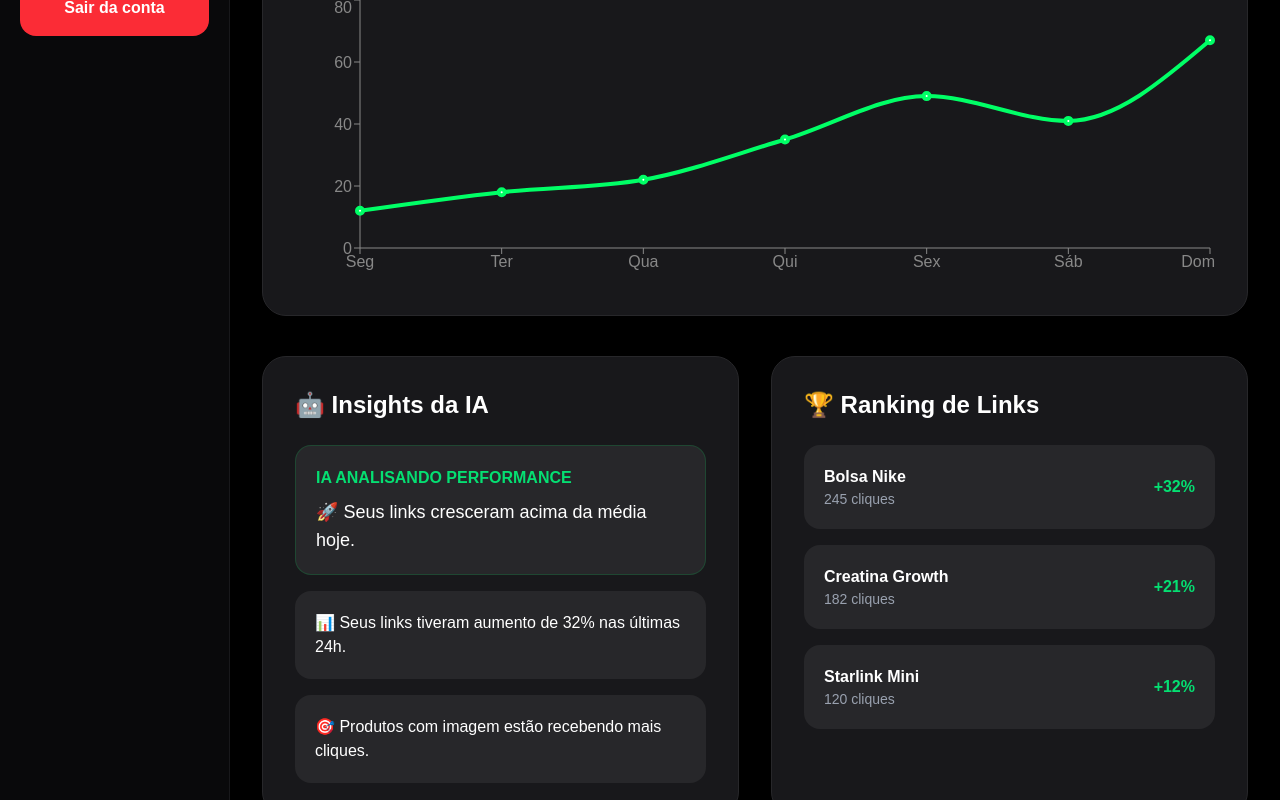
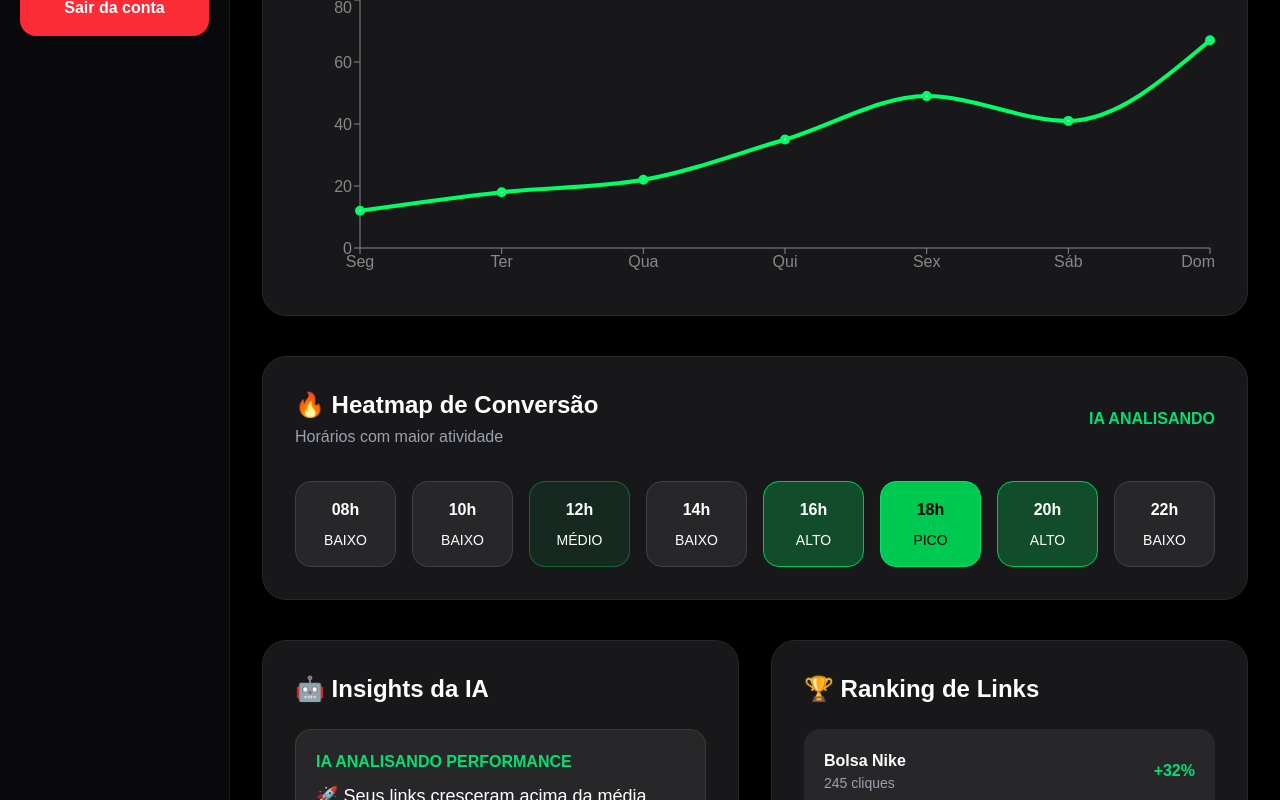
Before and after one commit to Otaviolodc/promolink, a Next.js app: page /dashboard/analytics in a window 1280 px wide. Shown: the part 468-1268 px from the top of the page. Built offline with nearby package versions, Linux system fonts and the light colour scheme.

Commit message:
Add AI conversion heatmap analytics

```diff
--- a/src/app/dashboard/analytics/page.tsx
+++ b/src/app/dashboard/analytics/page.tsx
@@ -52,6 +52,26 @@ const scoreIA =
       totalClicks * 2
     )
   );
+
+  const heatmapData = [
+
+  { hour: "08h", level: 1 },
+
+  { hour: "10h", level: 2 },
+
+  { hour: "12h", level: 3 },
+
+  { hour: "14h", level: 2 },
+
+  { hour: "16h", level: 4 },
+
+  { hour: "18h", level: 5 },
+
+  { hour: "20h", level: 4 },
+
+  { hour: "22h", level: 2 },
+
+];
 
 return (
 
@@ -203,6 +223,75 @@ return (
 
         </div>
 
+        {/* HEATMAP */}
+<div className="bg-zinc-900 border border-zinc-800 rounded-3xl p-8 mb-10">
+
+  <div className="flex items-center justify-between mb-8">
+
+    <div>
+
+      <h2 className="text-2xl font-bold">
+        🔥 Heatmap de Conversão
+      </h2>
+
+      <p className="text-gray-400 mt-1">
+        Horários com maior atividade
+      </p>
+
+    </div>
+
+    <div className="text-green-400 font-bold">
+      IA ANALISANDO
+    </div>
+
+  </div>
+
+  <div className="grid grid-cols-4 md:grid-cols-8 gap-4">
+
+    {heatmapData.map((item) => (
+
+      <div
+        key={item.hour}
+        className={`
+          rounded-2xl
+          p-4
+          text-center
+          border
+          transition-all
+          ${
+            item.level >= 5
+              ? "bg-green-500 text-black border-green-400"
+              : item.level >= 4
+              ? "bg-green-500/30 border-green-500"
+              : item.level >= 3
+              ? "bg-green-500/10 border-green-500/40"
+              : "bg-zinc-800 border-zinc-700"
+          }
+        `}
+      >
+
+        <p className="font-bold">
+          {item.hour}
+        </p>
+
+        <p className="text-sm mt-2">
+          {item.level >= 5
+            ? "PICO"
+            : item.level >= 4
+            ? "ALTO"
+            : item.level >= 3
+            ? "MÉDIO"
+            : "BAIXO"}
+        </p>
+
+      </div>
+
+    ))}
+
+  </div>
+
+</div>
+
         {/* GRID */}
         <div className="grid grid-cols-1 xl:grid-cols-2 gap-8">
 
```
